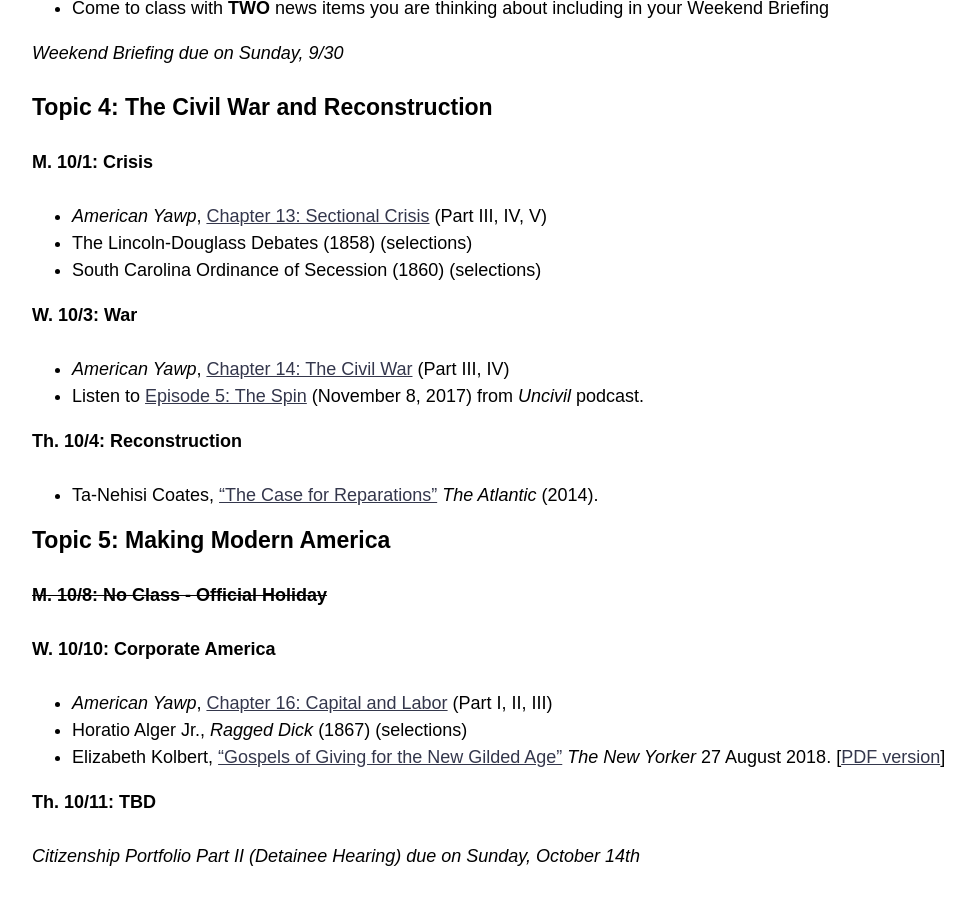
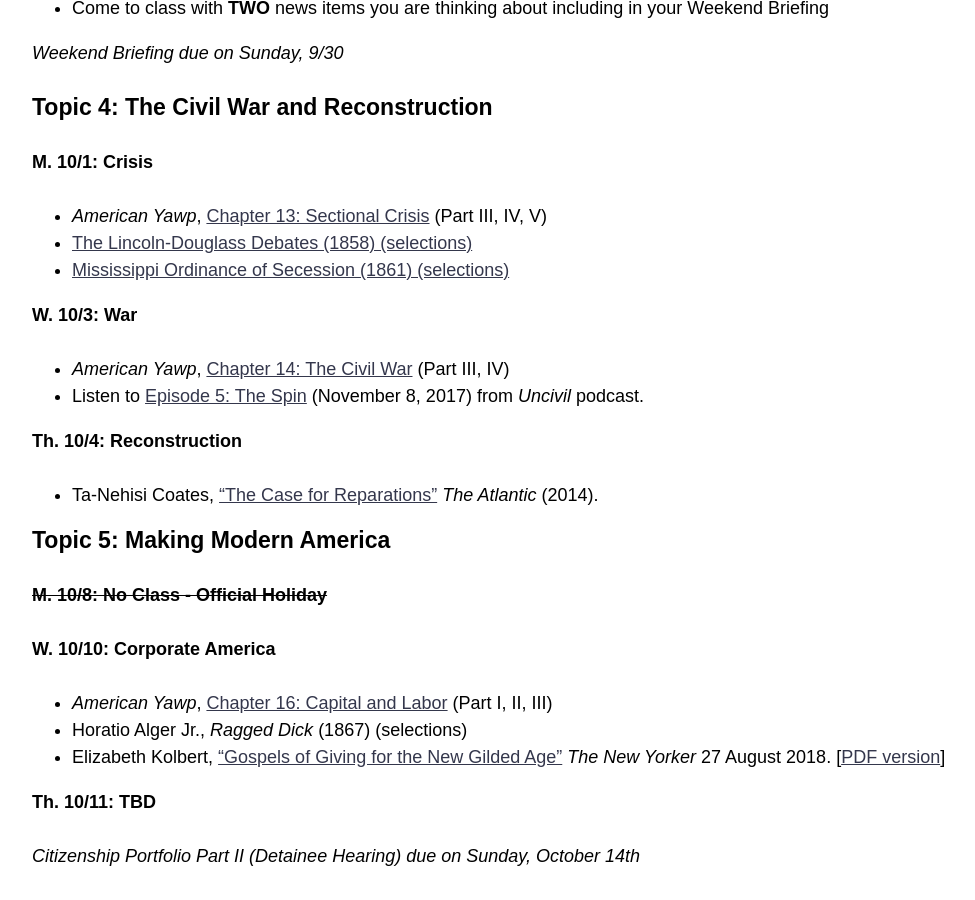
Before and after one commit to cblevins/f18-intro-us, a Jekyll site: the page built from schedule.md, in a window 1280 px wide and 900 px high, scrolled down 2114 px. Shown: the whole window, without its empty margins (114-1089 px from the left). Built offline with Jekyll 4.4.1, drawn with Linux system fonts in a browser that asks for light colours; nearby versions of some CDN libraries.

Commit message:
changed readings

```diff
--- a/schedule.md
+++ b/schedule.md
@@ -62,8 +62,8 @@ title: Schedule
 
 **M. 10/1: Crisis**
 - *American Yawp*, [Chapter 13: Sectional Crisis](http://www.americanyawp.com/text/13-the-sectional-crisis) (Part III, IV, V)
-- The Lincoln-Douglass Debates (1858) (selections)
-- South Carolina Ordinance of Secession (1860) (selections)
+- [The Lincoln-Douglass Debates (1858) (selections)](https://www.dropbox.com/s/mlx9h2lw2o96uef/LincolnDouglassDebates_1858.pdf?dl=0)
+- [Mississippi Ordinance of Secession (1861) (selections)](https://www.dropbox.com/s/lgmv9f4uxnp4vcl/MississippiOrdinanceOfSecession_1861.pdf?dl=0)
 
 **W. 10/3: War**
 - *American Yawp*, [Chapter 14: The Civil War](http://www.americanyawp.com/text/14-the-civil-war) (Part III, IV)
```
